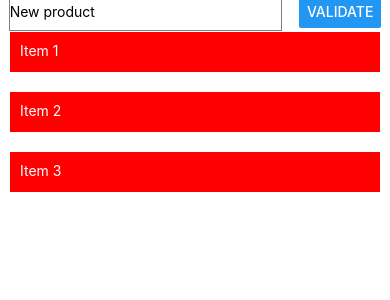
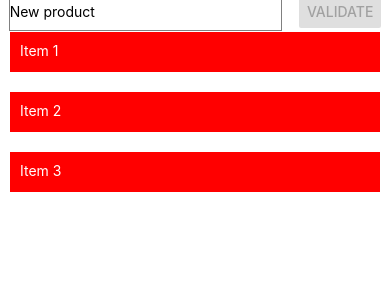
Before and after one commit to clement-jny/shopping-list, a React Native app: screen / in a window 390 px wide. Shown: the top 300 px of the page. Built offline with nearby package versions, Linux system fonts and the light colour scheme.

Commit message:
disabled button

```diff
--- a/src/AddProduct.tsx
+++ b/src/AddProduct.tsx
@@ -24,17 +24,6 @@ const ALERT_OPTIONS: AlertOptions = {
 const AddProduct = () => {
 	const { shopItems, setShopItems } = useShoppingContext();
 
-	const [emptyCount, setEmptyCount] = useState<number>(0);
-
-	useEffect(() => {
-		if (emptyCount > 3) {
-			Alert.alert("Infos", "Je vide la liste");
-			setShopItems([]);
-
-			setEmptyCount(0);
-		}
-	}, [emptyCount]);
-
 	const ref = useRef<TextInput>(null);
 
 	const [tempShopItem, setTempShopItem] = useState<string>("");
@@ -47,8 +36,6 @@ const AddProduct = () => {
 				ALERT_BUTTONS,
 				ALERT_OPTIONS
 			);
-
-			setEmptyCount((previousCount) => previousCount + 1);
 
 			return;
 		}
@@ -75,7 +62,11 @@ const AddProduct = () => {
 				autoComplete="off"
 			/>
 
-			<Button title="Validate" onPress={handleOnPress} />
+			<Button
+				title="Validate"
+				onPress={handleOnPress}
+				disabled={tempShopItem.length < 3 || false}
+			/>
 		</View>
 	);
 };
```
